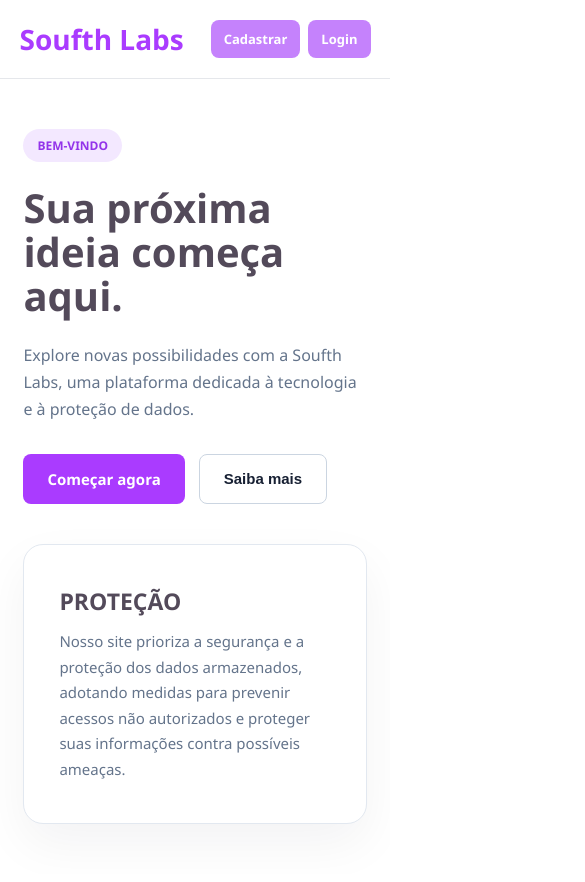
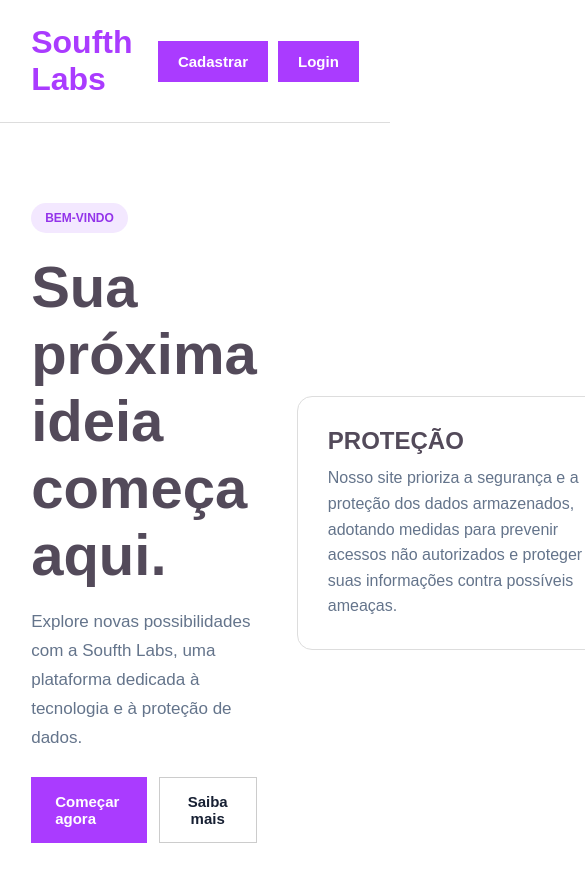
Before and after one commit to byKevinCosta/PROJETOS, a React (Vite) app in the folder frontend/: page / in a window 390 px wide. Shown: the top 882 px of the page, 585 px wide, since content can reach past the window. Built offline with nearby package versions, Linux system fonts and the light colour scheme.

Commit message:
front atualizado

```diff
--- a/frontend/package.json
+++ b/frontend/package.json
@@ -19,6 +19,6 @@
     "@types/react-dom": "^19.2.7",
     "@vitejs/plugin-react": "^6.1.1",
     "oxlint": "^1.81.0",
-    "vite": "^8.3.0"
+    "vite": "^8.3.4"
   }
 }
--- a/frontend/src/App.css
+++ b/frontend/src/App.css
@@ -1,3 +1,5 @@
+
+
 
 * {
     margin: 0;
@@ -10,7 +12,7 @@
 }
 
 body {
-    font-family: Arial, Helvetica, sans-serif;
+    font-family: Arial, sans-serif;
     background: #f8fafc;
     color: #172033;
 }
@@ -19,50 +21,43 @@
     min-height: 100vh;
 }
 
-/* CABEÇALHO */
+
 
 .cabecalho {
     display: flex;
     align-items: center;
     justify-content: space-between;
-    gap: 25px;
+    gap: 20px;
     padding: 24px 8%;
     background: white;
-    border-bottom: 1px solid #e5e7eb;
+    border-bottom: 1px solid #ddd;
 }
 
 .logo {
-    font-size: 36px;
     color: #aa3bff;
+    font-size: 32px;
     font-weight: bold;
-    white-space: nowrap;
 }
-
-/* MENU */
 
 .menu {
     display: flex;
-    align-items: center;
-    gap: 30px;
+    gap: 25px;
 }
 
 .menu a {
+    color: #475569;
     text-decoration: none;
-    color: #475569;
-    font-size: 15px;
-    transition: color 0.2s;
 }
 
 .menu a:hover {
     color: #aa3bff;
 }
 
-/* BOTÕES DO CABEÇALHO */
+
 
 .acoes {
     display: flex;
-    align-items: center;
-    gap: 12px;
+    gap: 10px;
 }
 
 .botao-login,
@@ -72,171 +67,137 @@
     display: inline-flex;
     align-items: center;
     justify-content: center;
-    text-decoration: none;
+    padding: 12px 20px;
     border: none;
-    border-radius: 8px;
+    border-radius: 0;
     font-size: 15px;
     font-weight: bold;
+    text-decoration: none;
     cursor: pointer;
-    transition: background 0.2s, transform 0.2s;
 }
 
-.botao-login {
-    background: #c582fc;
+.botao-login,
+.botao-cadastrar,
+.botao-principal {
+    background: #aa3bff;
     color: white;
-    padding: 12px 22px;
 }
 
-.botao-login:hover {
-    background: #440252;
-    transform: translateY(-2px);
+.botao-login:hover,
+.botao-cadastrar:hover,
+.botao-principal:hover {
+    background: #8d22be;
 }
 
-.botao-cadastrar {
-    background: #c582fc;
-    color: white;
-    padding: 12px 22px;
+.botao-secundario {
+    background: white;
+    color: #172033;
+    border: 1px solid #ccc;
 }
 
-.botao-cadastrar:hover {
-    background: #440252;
-    transform: translateY(-2px);
+.botao-secundario:hover {
+    background: #f1f5f9;
 }
 
-/* CONTEÚDO PRINCIPAL */
+
 
 .conteudo {
     min-height: 580px;
-    padding: 80px 8%;
     display: flex;
     align-items: center;
     justify-content: space-between;
-    gap: 60px;
+    gap: 40px;
+    padding: 80px 8%;
 }
 
 .apresentacao {
     max-width: 560px;
 }
 
-/* ETIQUETA DE BOAS-VINDAS */
-
 .etiqueta {
     display: inline-block;
+    margin-bottom: 20px;
+    padding: 8px 14px;
     background: #f3e8ff;
     color: #9333ea;
-    padding: 8px 14px;
     border-radius: 20px;
     font-size: 12px;
     font-weight: bold;
-    margin-bottom: 24px;
 }
 
-/* TÍTULO E TEXTO */
+
 
 .apresentacao h1 {
-    font-size: clamp(38px, 5vw, 58px);
-    line-height: 1.1;
-    margin-bottom: 24px;
+    margin-bottom: 20px;
     color: #534a5a;
+    font-size: 58px;
 }
 
 .apresentacao p {
-    font-size: 18px;
+    margin-bottom: 25px;
     color: #64748b;
+    font-size: 17px;
     line-height: 1.7;
-    margin-bottom: 30px;
 }
 
-/* BOTÕES PRINCIPAIS */
+
 
 .botoes {
     display: flex;
-    gap: 14px;
-    flex-wrap: wrap;
+    gap: 12px;
 }
 
-.botao-principal {
-    background: #aa3bff;
-    color: white;
+.botao-principal,
+.botao-secundario {
     padding: 15px 24px;
 }
 
-.botao-principal:hover {
-    background: #8d22be;
-    transform: translateY(-2px);
-}
 
-.botao-secundario {
-    background: white;
-    color: #172033;
-    border: 1px solid #cbd5e1;
-    padding: 15px 24px;
-}
-
-.botao-secundario:hover {
-    background: #f1f5f9;
-    transform: translateY(-2px);
-}
-
-/* CARTÃO DE PROTEÇÃO */
 
 .cartao {
     width: 330px;
-    min-width: 280px;
-    min-height: 280px;
-    padding: 35px;
+    min-width: 330px;
+    padding: 30px;
     background: white;
-    border: 1px solid #e2e8f0;
-    border-radius: 20px;
-    box-shadow: 0 20px 50px #0f172a0d;
-    display: flex;
-    flex-direction: column;
-    justify-content: center;
-    transition: transform 0.3s, box-shadow 0.3s;
-}
-
-.cartao:hover {
-    transform: translateY(-5px);
-    box-shadow: 0 25px 55px #0f172a14;
+    border: 1px solid #ddd;
+    border-radius: 15px;
 }
 
 .icone {
     width: 60px;
     height: 60px;
-    border-radius: 16px;
-    background: #f3e8ff;
-    color: #aa3bff;
     display: flex;
     align-items: center;
     justify-content: center;
-    font-size: 32px;
-    margin-bottom: 24px;
+    margin-bottom: 20px;
+    background: #f3e8ff;
+    color: #aa3bff;
+    border-radius: 12px;
+    font-size: 30px;
 }
 
 .cartao h2 {
-    font-size: 23px;
-    margin-bottom: 12px;
+    margin-bottom: 10px;
     color: #534a5a;
 }
 
 .cartao p {
     color: #64748b;
-    line-height: 1.7;
-    font-size: 15px;
+    line-height: 1.6;
 }
 
-/* SEÇÃO SOBRE */
+
 
 .sobre {
+    padding: 60px 20px;
     text-align: center;
-    padding: 65px 20px;
     background: #f3e8ff;
 }
 
 .sobre h2 {
     margin-bottom: 15px;
+    color: #534a5a;
     font-size: 30px;
-    color: #534a5a;
 }
 
 .sobre p {
@@ -244,211 +205,54 @@
     line-height: 1.6;
 }
 
-/* RODAPÉ */
+
 
 .rodape {
-    text-align: center;
     padding: 25px;
     background: white;
+    border-top: 1px solid #ddd;
     color: #64748b;
+    text-align: center;
     font-size: 14px;
-    border-top: 1px solid #e5e7eb;
-}
-
-/* TABLETS E CELULARES */
-
-@media (max-width: 900px) {
-    .cabecalho {
-        padding: 20px 5%;
-        flex-wrap: wrap;
-    }
-
-    .logo {
-        font-size: 30px;
-    }
-
-    .menu {
-        gap: 18px;
-    }
-
-    .conteudo {
-        padding: 60px 5%;
-        gap: 35px;
-    }
-
-    .cartao {
-        width: 300px;
-        min-width: 250px;
-    }
-}
-
-/* CELULARES */
-
-@media (max-width: 650px) {
-    .cabecalho {
-        justify-content: space-between;
-        gap: 18px;
-    }
-
-    .logo {
-        font-size: 28px;
-    }
-
-    .acoes {
-        gap: 8px;
-    }
-
-    .botao-login,
-    .botao-cadastrar {
-        padding: 10px 13px;
-        font-size: 13px;
-    }
-
-    .menu {
-        order: 3;
-        width: 100%;
-        justify-content: center;
-        gap: 25px;
-    }
-
-    .conteudo {
-        padding: 50px 6%;
-        flex-direction: column;
-        align-items: stretch;
-        gap: 40px;
-    }
-
-    .apresentacao {
-        max-width: 100%;
-    }
-
-    .apresentacao h1 {
-        font-size: 40px;
-    }
-
-    .apresentacao p {
-        font-size: 16px;
-    }
-
-    .cartao {
-        width: 100%;
-        min-width: 0;
-    }
-
-    .sobre {
-        padding: 50px 20px;
-    }
-
-    .sobre h2 {
-        font-size: 25px;
-    }
-}
-
-/* CELULARES PEQUENOS */
-
-@media (max-width: 380px) {
-    .cabecalho {
-        padding: 18px 4%;
-    }
-
-    .logo {
-        font-size: 24px;
-    }
-
-    .menu {
-        gap: 15px;
-    }
-
-    .menu a {
-        font-size: 13px;
-    }
-
-    .botao-login,
-    .botao-cadastrar {
-        padding: 9px 10px;
-        font-size: 12px;
-    }
-
-    .apresentacao h1 {
-        font-size: 34px;
-    }
-
-    .botoes {
-        flex-direction: column;
-    }
-
-    .botao-principal,
-    .botao-secundario {
-        width: 100%;
-    }
 }
 
 
-/* FUNDO ESCURO ATRÁS DA JANELA */
 
 .modal-fundo {
     position: fixed;
     inset: 0;
     z-index: 1000;
-
     display: flex;
     align-items: center;
     justify-content: center;
-
-    padding: 20px;
-    background: rgba(15, 23, 42, 0.7);
-    backdrop-filter: blur(5px);
-
+    padding: 15px;
+    background: rgba(0, 0, 0, 0.6);
     overflow-y: auto;
 }
 
-/* JANELA DE INFORMAÇÕES */
+
 
 .modal-janela {
     position: relative;
-
-    width: 100%;
-    max-width: 550px;
+    width: 550px;
     max-height: 90vh;
     overflow-y: auto;
-
-    padding: 35px;
+    padding: 30px;
     background: white;
     border: 1px solid #e9d5ff;
-    border-radius: 20px;
-
-    box-shadow: 0 25px 80px rgba(0, 0, 0, 0.25);
-
-    animation: modalAparecer 0.25s ease-out;
+    border-radius: 15px;
 }
 
-/* ANIMAÇÃO */
 
-@keyframes modalAparecer {
-    from {
-        opacity: 0;
-        transform: translateY(20px) scale(0.97);
-    }
-
-    to {
-        opacity: 1;
-        transform: translateY(0) scale(1);
-    }
-}
-
-/* BOTÃO X */
 
 .modal-fechar {
     position: absolute;
-    top: 12px;
-    right: 16px;
-
+    top: 10px;
+    right: 15px;
     padding: 2px 8px;
-    background: transparent;
+    background: white;
     color: #64748b;
-
-    font-size: 32px;
-    line-height: 1;
+    font-size: 28px;
     border: none;
     cursor: pointer;
 }
@@ -457,80 +261,54 @@
     color: #aa3bff;
 }
 
-
-/* TÍTULO E DESCRIÇÃO */
-
 .modal-janela h2 {
     margin-bottom: 15px;
     color: #aa3bff;
-    font-size: 27px;
+    font-size: 25px;
 }
 
 .modal-descricao {
-    margin-bottom: 22px;
+    margin-bottom: 20px;
     color: #64748b;
-    font-size: 15px;
-    line-height: 1.8;
+    line-height: 1.7;
 }
 
-/* INFORMAÇÕES */
+
 
 .modal-informacao {
+    margin-bottom: 12px;
     padding: 18px;
-    margin-bottom: 12px;
-
     background: #f8fafc;
-    border: 1px solid #e2e8f0;
-    border-radius: 12px;
+    border: 1px solid #ddd;
+    border-radius: 10px;
 }
 
 .modal-informacao h3 {
     margin-bottom: 8px;
     color: #334155;
-    font-size: 16px;
 }
 
 .modal-informacao p {
     color: #64748b;
     font-size: 14px;
-    line-height: 1.7;
+    line-height: 1.6;
 }
 
-/* BOTÃO FECHAR INFERIOR */
+
 
 .modal-botao {
     width: 100%;
-    margin-top: 12px;
-    padding: 14px;
-
+    margin-top: 10px;
+    padding: 12px;
     background: #aa3bff;
     color: white;
     border: none;
     border-radius: 8px;
-
     font-size: 15px;
     font-weight: bold;
     cursor: pointer;
-    transition: background 0.2s;
 }
 
 .modal-botao:hover {
     background: #8d22be;
 }
-
-/* RESPONSIVIDADE */
-
-@media (max-width: 480px) {
-    .modal-fundo {
-        padding: 12px;
-    }
-
-    .modal-janela {
-        padding: 28px 20px;
-        max-height: 94vh;
-    }
-
-    .modal-janela h2 {
-        font-size: 23px;
-    }
-}
--- /dev/null
+++ b/frontend/src/CADASTRO/Cadastro.css
@@ -0,0 +1,102 @@
+
+
+* {
+    margin: 0;
+    padding: 0;
+    box-sizing: border-box;
+}
+
+body {
+    font-family: Arial, sans-serif;
+    background: white;
+    color: #222;
+}
+
+#root {
+    min-height: 100vh;
+}
+
+.container {
+    min-height: 100vh;
+    display: flex;
+    justify-content: center;
+    align-items: center;
+    padding: 20px;
+}
+
+.formulario {
+    width: 100%;
+    max-width: 760px;
+    padding: 30px;
+    border: 1px solid #ddd;
+    border-radius: 10px;
+}
+
+.formulario h1 {
+    text-align: center;
+    color: #8b2be2;
+    margin-bottom: 10px;
+}
+
+.formulario p {
+    text-align: center;
+    color: #777;
+    margin-bottom: 25px;
+}
+
+form {
+    display: grid;
+    grid-template-columns: 1fr 1fr;
+    gap: 15px;
+}
+
+.campo {
+    display: flex;
+    flex-direction: column;
+}
+
+.campo label {
+    margin-bottom: 5px;
+    font-weight: bold;
+}
+
+.campo input {
+    width: 100%;
+    padding: 12px;
+    border: 1px solid #ccc;
+    border-radius: 6px;
+    font-family: Arial, sans-serif;
+}
+
+.campo input:focus {
+    outline: 1px solid #aa3bff;
+}
+
+.botao {
+    grid-column: 1 / -1;
+    padding: 12px;
+    background: #8b2be2;
+    color: white;
+    border: none;
+    border-radius: 6px;
+    font-size: 16px;
+    cursor: pointer;
+}
+
+.botao:hover {
+    background: #7020b5;
+}
+
+@media (max-width: 650px) {
+    form {
+        grid-template-columns: 1fr;
+    }
+
+    .formulario {
+        padding: 20px;
+    }
+
+    .botao {
+        grid-column: auto;
+    }
+}
--- a/frontend/src/CADASTRO/Cadastro.jsx
+++ b/frontend/src/CADASTRO/Cadastro.jsx
@@ -1,6 +1,6 @@
 
 import { useState } from "react";
-import "./App.css";
+import "./Cadastro.css";
 
 function App() {
 
--- a/frontend/src/LABS/LAB.css
+++ b/frontend/src/LABS/LAB.css
@@ -1,16 +1,13 @@
-* {
-    box-sizing: border-box;
-}
+
 
 .labs-container {
     min-height: 100vh;
-    padding: 40px 20px;
-    background: #ffffff;
+    padding: 30px 20px;
+    background: white;
     font-family: Arial, sans-serif;
 }
 
 .labs-conteudo {
-    width: 100%;
     max-width: 1000px;
     margin: auto;
 }
@@ -18,18 +15,16 @@
 .labs-conteudo h1 {
     text-align: center;
     color: #8b2be2;
-    font-size: 36px;
-    margin-bottom: 8px;
 }
 
 .labs-subtitulo {
     text-align: center;
     color: #777;
-    margin-bottom: 40px;
+    margin-bottom: 30px;
 }
 
 .labs-conteudo h2 {
-    margin-bottom: 25px;
+    margin-bottom: 20px;
 }
 
 .lista-laboratorios {
@@ -39,28 +34,16 @@
 }
 
 .card-lab {
-    background: white;
-    border: 1px solid #eeeeee;
-    border-radius: 15px;
-    padding: 25px;
-
-    box-shadow: 0 8px 25px rgba(0, 0, 0, 0.08);
-
-    transition: 0.2s;
-}
-
-.card-lab:hover {
-    transform: translateY(-4px);
+    padding: 20px;
+    border: 1px solid #ddd;
+    border-radius: 10px;
 }
 
 .card-lab h3 {
     color: #8b2be2;
-    font-size: 24px;
-    margin-bottom: 20px;
 }
 
 .card-lab p {
-    margin-bottom: 10px;
     color: #555;
 }
 
--- a/frontend/src/LOGIN/Login.jsx
+++ b/frontend/src/LOGIN/Login.jsx
@@ -37,16 +37,16 @@
                 return;
             }
 
-            // Limpa uma sessão anterior
+            // Limpa uma sessão anterior...
             localStorage.removeItem("token");
             localStorage.removeItem("usuario");
             localStorage.removeItem("expiracaoLogin");
 
-            // Salva os dados da sessão
+            // Salva os dados da sessão...
             localStorage.setItem("token", dados.token);
             localStorage.setItem("usuario", dados.usuario.usuario);
 
-            // Define a expiração para 30 minutos
+            // Define a expiração para 30 minutos...
             const expiracao = Date.now() + 30 * 60 * 1000;
 
             localStorage.setItem(
```
Also changed, not shown: frontend/src/LOGIN/Login.css (+19 -53 lines), 1 other file (tests, documents, lock files or other folders).
